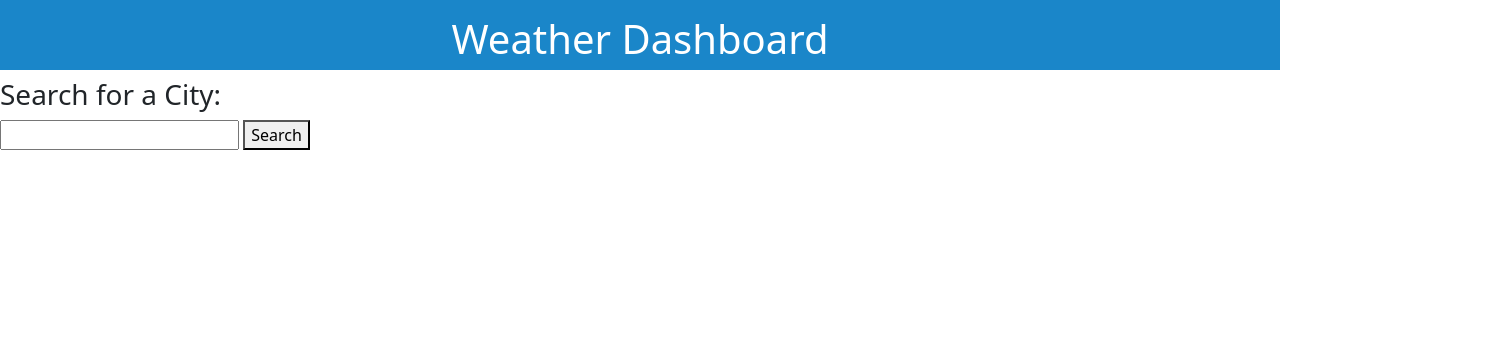
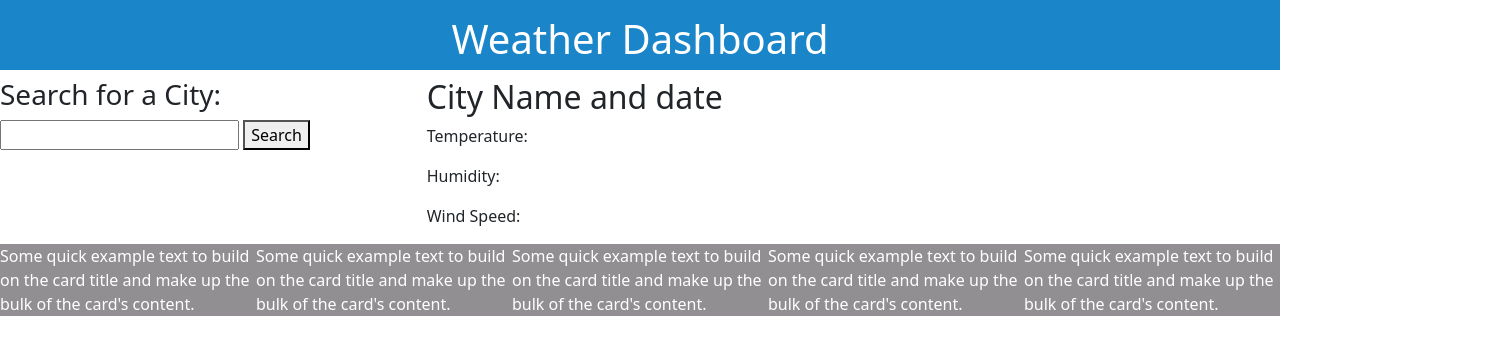
Before and after one commit to mawiano/Weather-dashboard, a plain HTML site: page index.html in a window 1280 px wide. Shown: the whole page, 1493 px wide, since content can reach past the window. Drawn offline with nearby package versions, Linux system fonts and the light colour scheme.

Commit message:
created variables for URL's and made a fetch method to get data about a specific city

```diff
--- a/index.html
+++ b/index.html
@@ -25,15 +25,47 @@
       <button class="search">Search</button>
     </div>
 
-   <div class="col-8">
 
-    <img id="pkmn" src="" alt="">
-   </div>
-   </main>
+
+   <div class="col-10"  id="results-container">
+    <div class="main-card">
+        <div class="card-body" id="current-stats">
+          <h2>City Name and date</h2>
+            <p>Temperature: <span id="temp"></span></p>
+            <p>Humidity: <span id="humidity"></span></p>
+            <p>Wind Speed: <span id="wind"></span></p>
+        </div>
+    </div>
+  </main>
 
 
 
+  <div class="card-container text-white">
 
+
+    <div class="card-group">
+
+      <p class="card-text">Some quick example text to build on the card title and make up the bulk of the card's content.</p>
+    </div>
+    <div class="card-group">
+
+      <p class="card-text">Some quick example text to build on the card title and make up the bulk of the card's content.</p>
+    </div>
+    <div class="card-group">
+
+      <p class="card-text">Some quick example text to build on the card title and make up the bulk of the card's content.</p>
+    </div>
+    <div class="card-group">
+
+      <p class="card-text">Some quick example text to build on the card title and make up the bulk of the card's content.</p>
+    </div>
+    <div class="card-group">
+
+      <p class="card-text">Some quick example text to build on the card title and make up the bulk of the card's content.</p>
+    </div>
+
+
+</div>
 
 
 
--- a/script.js
+++ b/script.js
@@ -1,3 +1,10 @@
+var cityName;
+
+// created variable for API key
+var apiKey = "ba17ab7e50334efbdf75c59b609ec00e";
+var baseUrlForOneDay =
+  "https://api.openweathermap.org/data/2.5/weather?appid=" + apiKey + "&q=";
+
 // Reach into the HTMl and grab the search button
 var searchBtn = document.querySelector(".search");
 console.log(searchBtn);
@@ -9,10 +16,10 @@ searchBtn.addEventListener("click", function () {
   // Look at the element we grab to see what properties we can use
   console.dir(searchInputEl);
   // extract the data that we wanted out of the object
-  var cityName = searchInputEl.value;
+  cityName = searchInputEl.value;
   console.log(cityName);
 
-  var url = "https://pokeapi.co/api/v2/pokemon/" + cityName
+  var url = baseUrlForOneDay + cityName;
 
   // use city name to make the http call
   fetch(url)
@@ -21,13 +28,25 @@ searchBtn.addEventListener("click", function () {
       // takes the response data and converts it tot he data you wanted
       return response.json();
     })
-    .then(function (data) {
-      console.log(data); // sanity check
+    .then(function (bacon) {
+      console.log(bacon); // sanity check
 
-      // extract the data we want
-      var imageUrl = data.sprites.front_default;
+      // extract the data we want for today
 
       // put it somewhere on the screen
-      document.querySelector('#pkmn').src = imageUrl
+
+
+      // extract the lat and lon from the data
+var lon = bacon.coord.lon
+var lat = bacon.coord.lat
+      // use it to create the other url
+      var baseUrlForFiveDay = "https://api.openweathermap.org/data/2.5/forecast?lat=" + lat + "&lon=" + lon + "&appid=" + apiKey
+
+      // make a call to the other url
+      // -- then turn the response data into real data
+      // -- then
+      // -- -- log the data
+      // -- -- extract the info you want from the data
+      // -- -- put it on the screen
     });
 });
--- a/style.css
+++ b/style.css
@@ -5,3 +5,15 @@
   padding-top: 15px;
   color: rgb(255, 255, 255);
 }
+.main-container{
+  display: flex;
+
+}
+.card-container{
+  display: flex;
+  justify-content: flex-end;
+
+}
+.card-group{
+  background-color: rgb(145, 143, 146);
+}
```
